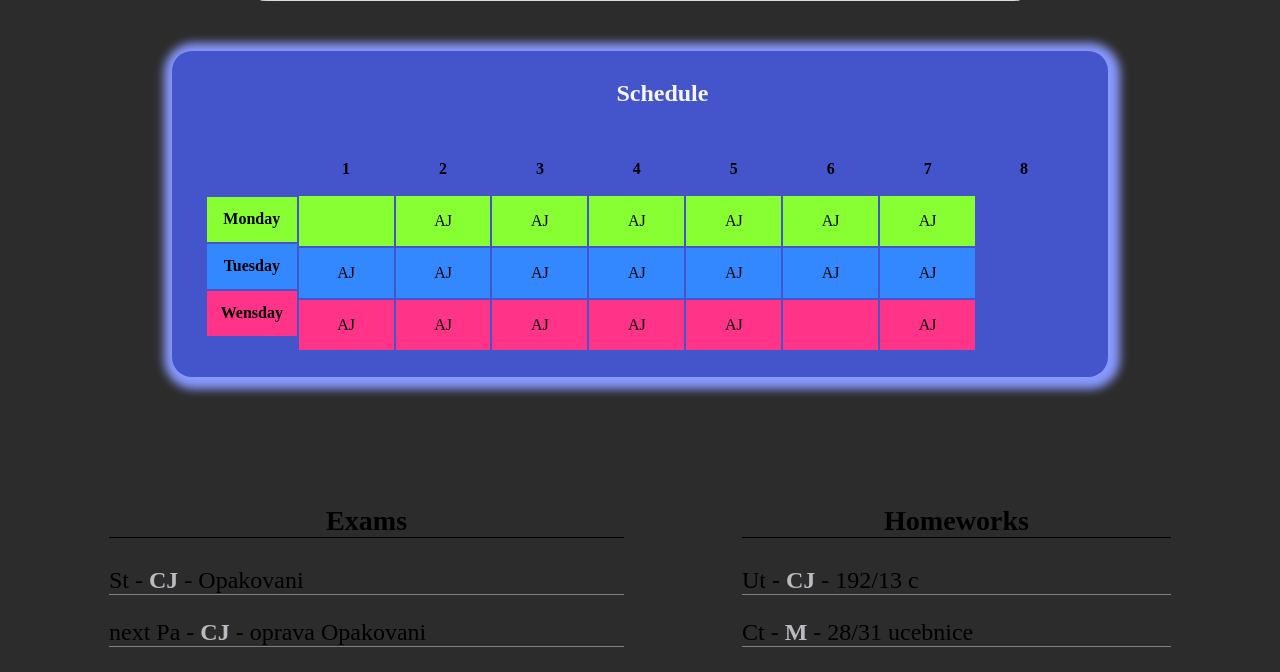
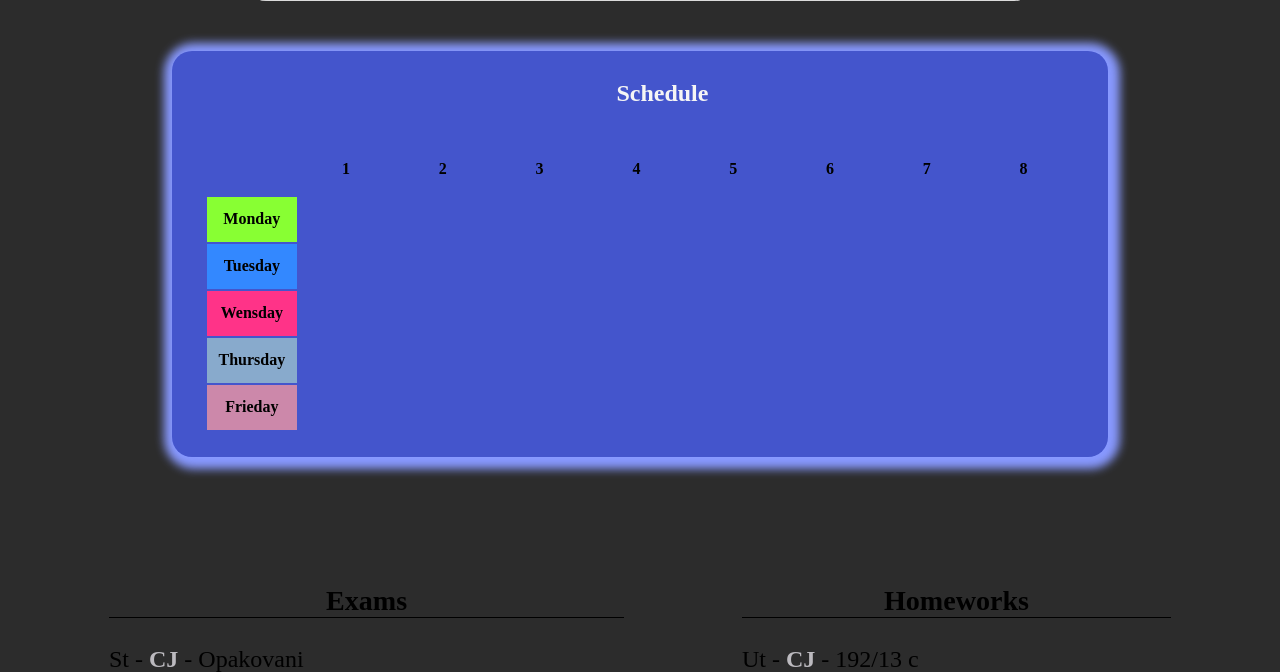
Before and after one commit to MiloslavStekrt/template, a PHP site: page /school.php in a window 1280 px wide. Shown: the part 389-1061 px from the top of the page. Run offline with PHP 8.4, Linux system fonts and the light colour scheme; a user stored in the database is signed in; tables that the repository leaves empty hold one stand-in row (values such as "Sample post"); lists and menus that the app fills with data are empty.

Commit message:
try to working render

```diff
--- a/school.php
+++ b/school.php
@@ -19,8 +19,37 @@
     // if user is teacher them
     $myclasses = $conn->query("SELECT * FROM `classes` WHERE `teacher`=".$_SESSION['id'])->fetchAll();
   }
+  $timer = [];
+  foreach ($myclasses as $myclass) {
+    //destroy to days and destroy to lessons
+    $time = $myclass['time'];
+    if(strpos($time, '.') !== false){
+      $items = explode('.', str_replace(' ', '', $time));
+    }else{
+      $items = [$items];
+    }
+    $ans = [];
+    foreach($items as $item){
+      $ans[] = explode('-', $item);
+    }
+    foreach ($ans as $answer) {
+      $timer[] = [
+        'id_class' => $myclass['id'],
+        'name' => $myclass['name'],
+        'day' => mb_strtolower($answer[0]),
+        'time' => (int)$answer[1]
+      ];
+    }
+  }
+  $schedule_days = [
+    ["name" => "monday", "color" => "mo"],
+    ["name" => "tuesday", "color" => "tu"],
+    ["name" => "wensday", "color" => "we"],
+    ["name" => "thursday", "color" => "th"],
+    ["name" => "frieday", "color" => "fr"],
+  ];
+  $max_lessons = 8;
   $conn = null;
-
 ?>
 
 <main>
@@ -35,112 +64,46 @@
     <h2>Schedule</h2>
     <div class="flexer">
       <article class="days">
-        <p class="mo"><strong>Monday</strong> </p>
-        <p class="tu"><strong>Tuesday</strong> </p>
-        <p class="we"><strong>Wensday</strong> </p>
+        <?php foreach ($schedule_days as $schedule_day): ?>
+          <p class="<?php echo $schedule_day['color'] ?>"><strong><?php echo ucfirst($schedule_day['name']) ?></strong> </p>
+        <?php endforeach; ?>
       </article>
-      <article class="schedule-time">
+      <article class="schedule-time" id="schedule-time">
         <table>
           <tr>
-            <th>1</th>
-            <th>2</th>
-            <th>3</th>
-            <th>4</th>
-            <th>5</th>
-            <th>6</th>
-            <th>7</th>
-            <th>8</th>
+            <?php for ($i=1; $i < $max_lessons+1; $i++) {
+              echo '<th>'.$i.'</th>';
+            } ?>
           </tr>
-          <tr class="mo">
-            <td></td>
-            <td>AJ</td>
-            <td>AJ</td>
-            <td>AJ</td>
-            <td>AJ</td>
-            <td>AJ</td>
-            <td>AJ</td>
-          </tr>
-          <tr class="tu">
-            <td>AJ</td>
-            <td>AJ</td>
-            <td>AJ</td>
-            <td>AJ</td>
-            <td>AJ</td>
-            <td>AJ</td>
-            <td>AJ</td>
-          </tr>
-          <tr class="we">
-            <td>AJ</td>
-            <td>AJ</td>
-            <td>AJ</td>
-            <td>AJ</td>
-            <td>AJ</td>
-            <td></td>
-            <td>AJ</td>
-          </tr>
+          <?php
+
+            //pro kazdy den v poly skolni dny
+            foreach ($schedule_days as $schedule_day) {
+              echo "<tr class='".$schedule_day['color']."'>";
+
+              //pro kazdou hodinu v tydnu
+              for ($i=1; $i < $max_lessons+1; $i++) {
+                // jestli je
+                $breaker = true;
+                foreach ($timer as $timer_one) {
+                  if($schedule_day['color'] == $timer_one['day']){
+                    if($timer_one['time'] == $i){
+                      echo "day is same";
+                      echo "<td>".$timer_one['time']."</td>";
+                      $breaker = false;
+                    }
+                  }
+                }
+                if(!$breaker){
+                  echo "<td></td>";
+                }
+              }
+              echo "</tr>";
+            }
+          ?>
         </table>
       </article>
     </div>
-    <!-- <article class="monday">
-      <p class="tag">Monday</p>
-      <p>M</p>
-      <p>M</p>
-      <p>AJ</p>
-      <p>CJ</p>
-      <p>AJ</p>
-      <p>CJ</p>
-      <p>L</p>
-      <p> </p>
-    </article>
-    <article class="tuesday">
-      <p class="tag">Tuesday</p>
-      <p>M</p>
-      <p>M</p>
-      <p>AJ</p>
-      <p>CJ</p>
-      <p> </p>
-      <p>L</p>
-      <p>AJ</p>
-      <p>CJ</p>
-    </article>
-    <article class="wensday">
-      <p class="tag">Wensday</p>
-      <p>M</p>
-      <p>M</p>
-      <p>AJ</p>
-      <p> </p>
-      <p>CJ</p>
-      <p>AJ</p>
-      <p>CJ</p>
-      <p>L</p>
-    </article>
-    <article class="lessons">
-      <h3>Monday</h3>
-      <p>M</p>
-      <p>M</p>
-      <p>AJ</p>
-      <p>CJ</p>
-      <p>L</p>
-      <p> </p>
-    </article>
-    <article class="lessons">
-      <h3>Tuesday</h3>
-      <p>M</p>
-      <p>M</p>
-      <p>AJ</p>
-      <p>CJ</p>
-      <p>L</p>
-      <p> </p>
-    </article>
-    <article class="lessons">
-      <h3>Wenday</h3>
-      <p>M</p>
-      <p>M</p>
-      <p>AJ</p>
-      <p>CJ</p>
-      <p>L</p>
-      <p> </p>
-    </article> -->
   </section>
   <section class="activities">
     <article class="exams">
@@ -155,6 +118,20 @@
     </article>
   </section>
 </main>
+<!-- <script type="text/javascript">
+  const app = {
+    data() {
+      return {
+        <?php
+        // foreach ($myclasses as $myclass) {
+        //   echo `{time: `.$myclass['time'].`, name: `.$myclass['name'].`},`;
+        // }
+        ?>
+      }
+    }
+  }
+  Vue.createApp(app).mount('#schedule-time')
+</script> -->
 
 <?php include_once 'clear/footer.php';?>
 </body>
```
